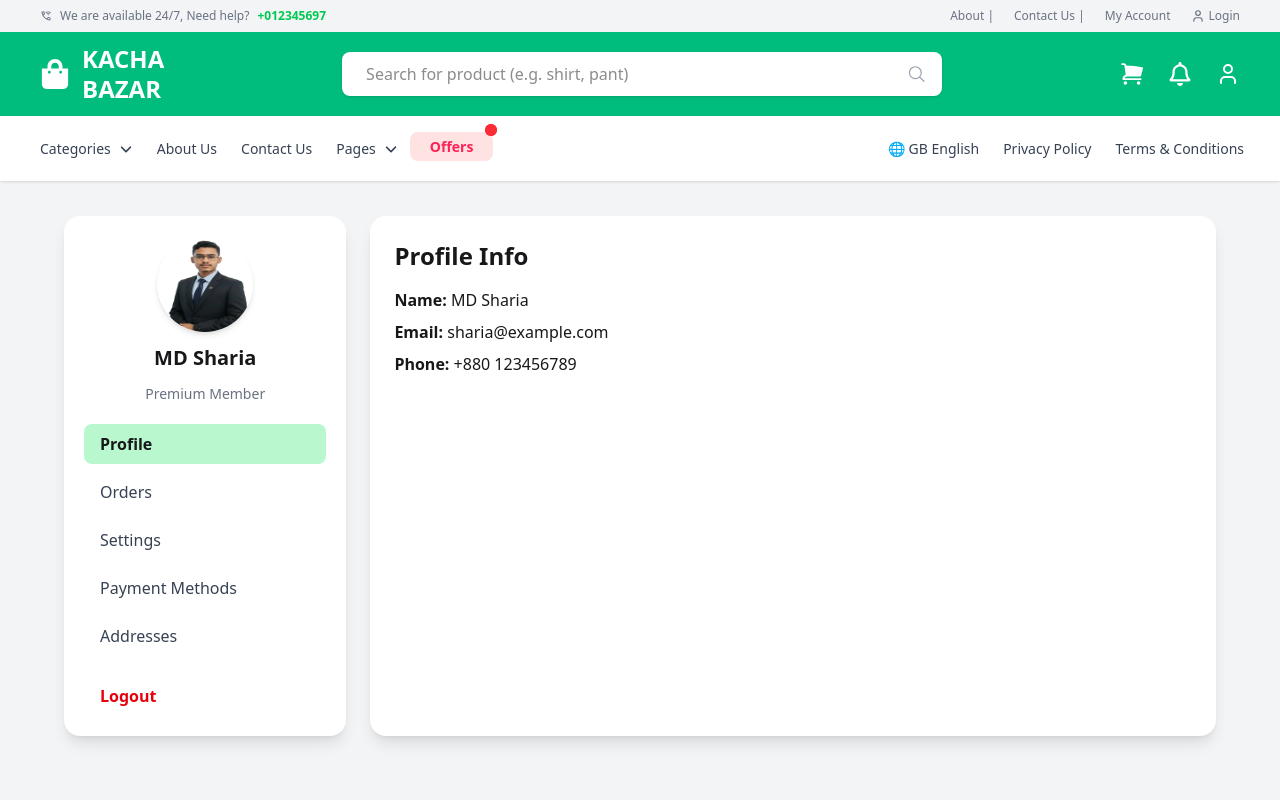
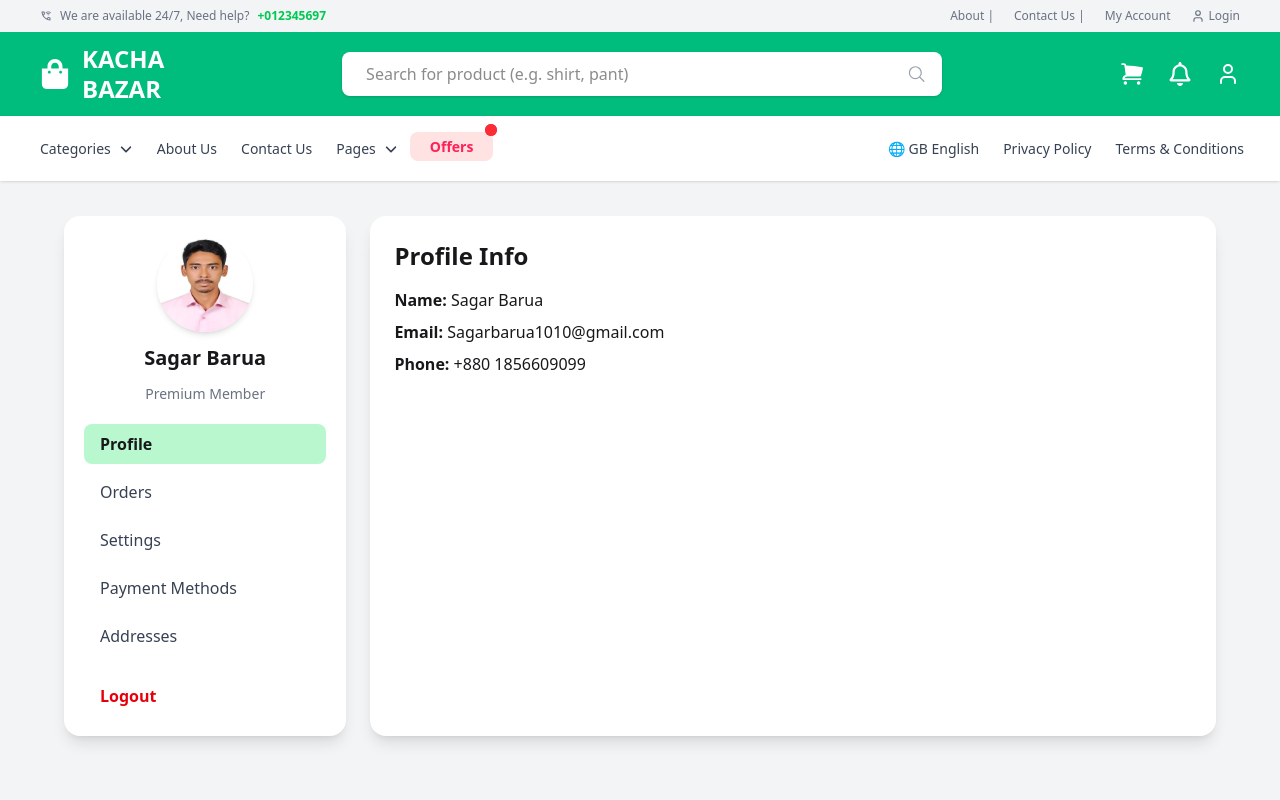
Before and after one commit to mdsharia4613/Kacha_Bazer, a React (Vite) app: page /userprofile in a window 1280 px wide. Shown: the top 800 px of the page. Built offline with nearby package versions, Linux system fonts and the light colour scheme.

Commit message:
sager bahi info

```diff
--- a/src/Components/userprofile/UserProfile.jsx
+++ b/src/Components/userprofile/UserProfile.jsx
@@ -1,14 +1,14 @@
 import React, { useState } from "react";
 import { Link } from "react-router-dom";
-import img from "../../assets/my_img/My_pic.png"
+import img from "../../assets/my_img/sagur bhai.jpg";
 
 const UserProfile = () => {
     const [activeTab, setActiveTab] = useState("profile");
 
     const user = {
-        name: "MD Sharia",
-        email: "sharia@example.com",
-        phone: "+880 123456789",
+        name: "Sagar Barua",
+        email: "Sagarbarua1010@gmail.com",
+        phone: "+880 1856609099",
         membership: "Premium",
         profilePicture: "https://i.pravatar.cc/150?img=12"
     };
```
Also changed, not shown: src/assets/my_img/sagur bhai.jpg (added).
